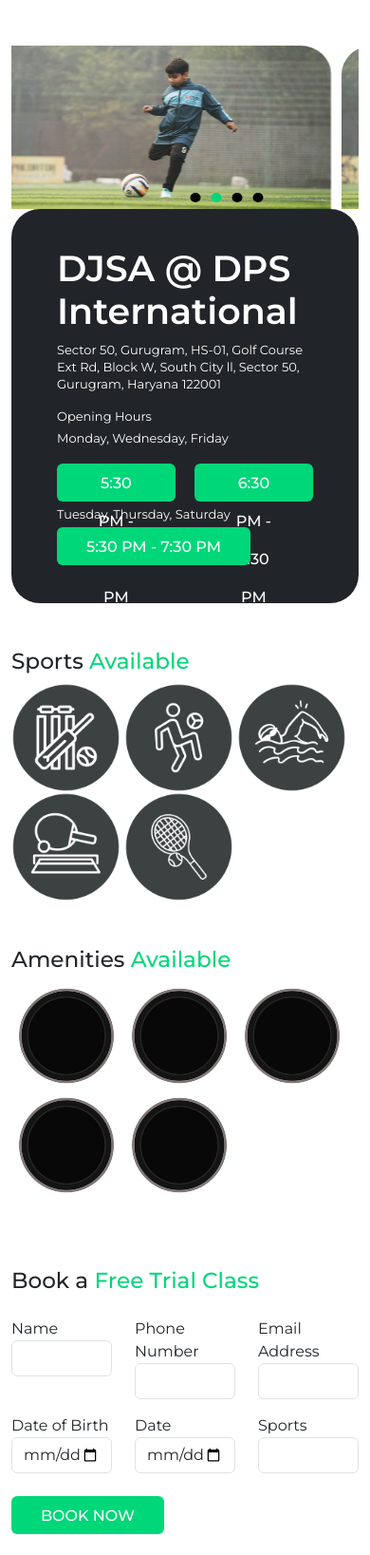
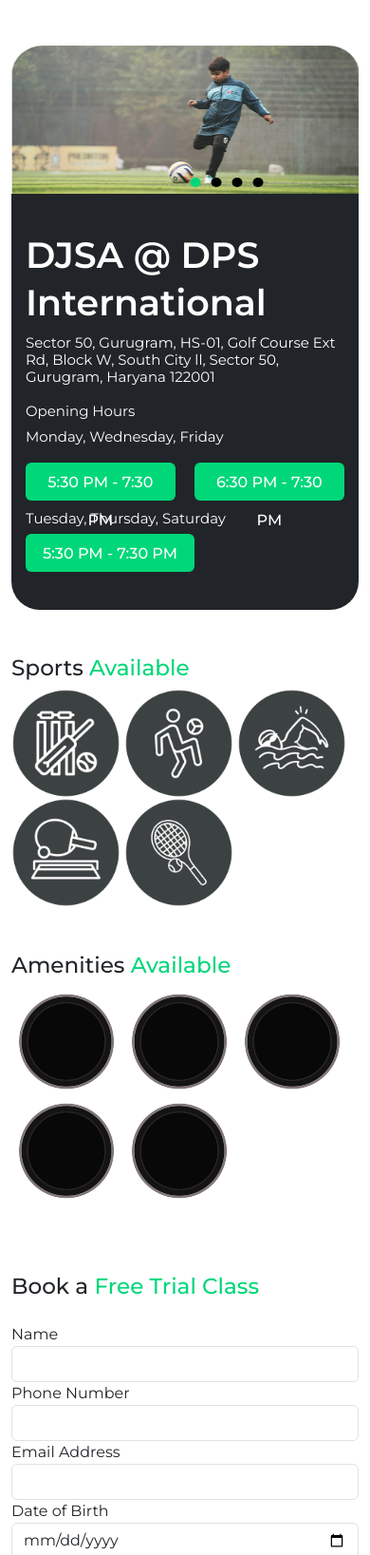
Before and after one commit to sahil98547/book_trail, a plain HTML site: page detailPage.html in a window 390 px wide. Shown: the top 1637 px of the page at 95% size. Drawn offline with nearby package versions, Linux system fonts and the light colour scheme.

Commit message:
updated the mobile screen styling

```diff
--- a/detailPage.html
+++ b/detailPage.html
@@ -30,7 +30,7 @@
 
 <body>
     <!-- Hero section -->
-    <section class="pt-5 custom-container">
+    <section class="pt-5 custom-container dps-international">
         <div class="container-fluid">
             <div class="coach-education overflow-hidden first-block">
                 <div class="row g-0">
@@ -45,7 +45,7 @@
                                 <a href="#" class="btn bg-main-color arena-btn">5:30 PM - 7:30 PM</a>
                                 <a href="#" class="btn bg-main-color arena-btn">6:30 PM - 7:30 PM</a>
                             </div>
-                            <p class="text-white subheading mb-1">Tuesday, Thursday, Saturday</p>
+                            <p class="text-white subheading mb-1 mt-1">Tuesday, Thursday, Saturday</p>
                             <a href="#" class="btn bg-main-color arena-btn">5:30 PM - 7:30 PM</a>
                         </div>
                     </div>
@@ -134,35 +134,32 @@
             </div>
 
             <div class="row mb-3">
-                <div class="col-4">
+                <div class="col-lg-4 col-md-6 col-sm-12">
                     <label for="name">Name</label>
                     <input type="text" class="form-control" id="name">
                 </div>
 
-                <div class="col-4">
+                <div class="col-lg-4 col-md-6 col-sm-12">
                     <label for="phone">Phone Number</label>
                     <input type="text" class="form-control" id="phone">
                 </div>
 
-                <div class="col-4">
-
+                <div class="col-lg-4 col-md-6 col-sm-12">
                     <label for="email">Email Address</label>
                     <input type="email" class="form-control" id="email">
                 </div>
-            </div>
 
-            <div class="row">
-                <div class="col-4">
+                <div class="col-lg-4 col-md-6 col-sm-12">
                     <label for="dob">Date of Birth</label>
                     <input type="date" class="form-control" id="dob">
                 </div>
 
-                <div class="col-4">
+                <div class="col-lg-4 col-md-6 col-sm-12">
                     <label for="date">Date</label>
                     <input type="date" class="form-control" id="date">
                 </div>
 
-                <div class="col-4">
+                <div class="col-lg-4 col-md-6 col-sm-12">
                     <label for="sports">Sports</label>
                     <input type="text" class="form-control" id="sports">
                 </div>
@@ -391,7 +388,7 @@
                 margin: 10,
                 responsiveClass: true,
                 nav: false,
-                autoplay: true,
+                autoplay: false,
                 dots: true,
                 center: true,
                 autoplaySpeed: 4000,
@@ -424,7 +421,7 @@
 
                     },
                     600: {
-                        items: 2,
+                        items: 3,
                     },
                     1000: {
                         items: 4,
--- a/style.css
+++ b/style.css
@@ -31,7 +31,8 @@ main in color : 00d779
     color: #00d779;
 }
 
-h1 {
+h1,
+h2 {
     font-size: 48px;
     font-weight: 600;
 }
@@ -163,7 +164,9 @@ h1 {
 Arenas style page.
 *******************************************************************************************/
 
-.showing-arena{
+
+
+.showing-arena {
     font-size: 32px;
 }
 
@@ -202,10 +205,20 @@ Arenas style page.
     padding: 0px 30px;
 }
 
+.arena-btn:active {
+    background-color: #00d779 !important;
+    color: #fff !important;
+    border-color: #00d779 !important;
+}
+
 
 /***************************************************************************************
 Detail style page.
 *******************************************************************************************/
+
+.dps-international h1 {
+    line-height: 50px;
+}
 
 .dps-intern {
     padding: 40px 0px;
@@ -215,7 +228,7 @@ Detail style page.
     line-height: 18px;
 }
 
-.first-block .coach-img img{
+.first-block .coach-img img {
     left: -38px;
 }
 
@@ -285,12 +298,12 @@ Detail style page.
     border: 2px solid #adb5bd !important;
 }
 
-.owl-carousel-arenas .owl-prev span{
+.owl-carousel-arenas .owl-prev span {
     padding-bottom: 8px;
     padding-right: 2px;
 }
 
-.owl-carousel-arenas .owl-next span{
+.owl-carousel-arenas .owl-next span {
     padding-bottom: 8px;
     padding-right: 2px;
     padding-left: 4px;
@@ -327,7 +340,7 @@ Detail style page.
 @media (max-width:1024px) {
 
     .subheading {
-        font-size: 13px;
+        font-size: 15px;
     }
 
     .title-heading {
@@ -356,7 +369,6 @@ Detail style page.
         margin-right: auto;
     }
 
-
     .academy {
         padding-bottom: 0px;
     }
@@ -365,6 +377,28 @@ Detail style page.
         max-width: 90%;
     }
 
+    .first-block .coach-img img {
+        left: -24px;
+    }
+
+}
+
+@media (max-width:1024px) and (min-width:821px) {
+
+    /* Detail style page. */
+    .dps-international .dps-intern {
+        padding-left: 25px !important;
+        padding-right: 25px !important;
+    }
+
+    .dps-international h1 {
+        font-size: 45px !important;
+    }
+
+    .dps-international .arena-btn {
+        font-size: 13px;
+        padding: 0px 20px;
+    }
 }
 
 
@@ -395,13 +429,32 @@ Detail style page.
         border-bottom-right-radius: 0px;
     }
 
+    .dps-international .dps-intern {
+        border-top-left-radius: 0px;
+        border-top-right-radius: 0px;
+    }
+
+    .bannerslider .owl-item .coach-img img {
+        display: block;
+        width: 91%;
+    }
+
+    .first-block .coach-img img {
+        left: 34px;
+    }
+
+}
+
+@media (max-width:768px) {
+    .first-block .coach-img img {
+        left: 32px;
+    }
 }
 
 
 /*  media query for pad having size of 768 */
 
 @media (max-width: 768px) {
-
     h1 {
         font-size: 38px;
     }
@@ -423,9 +476,26 @@ Detail style page.
 
 }
 
-@media (max-width:510px) {
-    .custom-container, .custom-container-2{
+
+@media (max-width:600px) {
+    .custom-container,
+    .custom-container-2 {
         max-width: 100%;
+    }
+
+    .dps-international .dps-intern {
+        padding-left: 15px !important;
+        padding-right: 15px !important;
+    }
+
+    .dps-intern a {
+        font-weight: 500;
+        font-size: 16px;
+        padding: 0px 17px;
+    }
+
+    .first-block .coach-img img {
+        left: 17px;
     }
 }
 
```
Also changed, not shown: index.html (+14 -14 lines).
